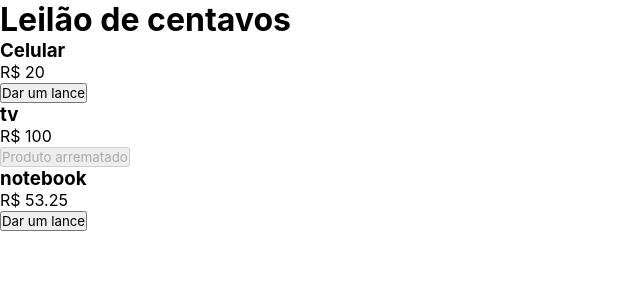
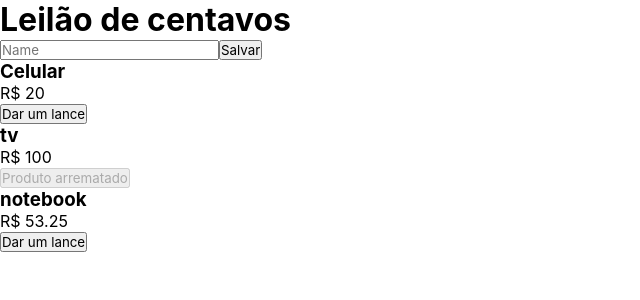
Before and after one commit to Luiz-Wendel/trybe-exercises, a React (Create React App) app in the folder back_end/bloco_31/dia_03/leilao-front/: page / in a window 1280 px wide. Shown: the top 300 px of the page, without its empty margins (0-640 px from the left). Built offline with nearby package versions, Linux system fonts and the light colour scheme; no server answers.

Commit message:
feat: add client name input component

```diff
--- a/back_end/bloco_31/dia_03/leilao-front/src/App.js
+++ b/back_end/bloco_31/dia_03/leilao-front/src/App.js
@@ -1,3 +1,4 @@
+import ClientNameInput from "./components/ClientNameInput";
 import ProductCard from "./components/ProductCard";
 
 const products = [
@@ -10,6 +11,7 @@ function App() {
   return (
     <main>
       <h1>Leilão de centavos</h1>
+      <ClientNameInput />
       <section>
         {
           products.map(({name, valorInicial}) => (
--- /dev/null
+++ b/back_end/bloco_31/dia_03/leilao-front/src/components/ClientNameInput/index.js
@@ -0,0 +1,24 @@
+import React from 'react';
+
+const ClientNameInput = () => {
+  const [name, setName] = React.useState('');
+
+  const handleSave = () => {
+    localStorage.setItem('clientName', name);
+  };
+
+  return (
+    <>
+      <input
+        type="text"
+        name="client-name"
+        value={name}
+        onChange={({target}) => setName(target.value)}
+        placeholder="Name"
+      />
+      <button type="button" onClick={handleSave}>Salvar</button>
+    </>
+  );
+};
+
+export default ClientNameInput;
```
